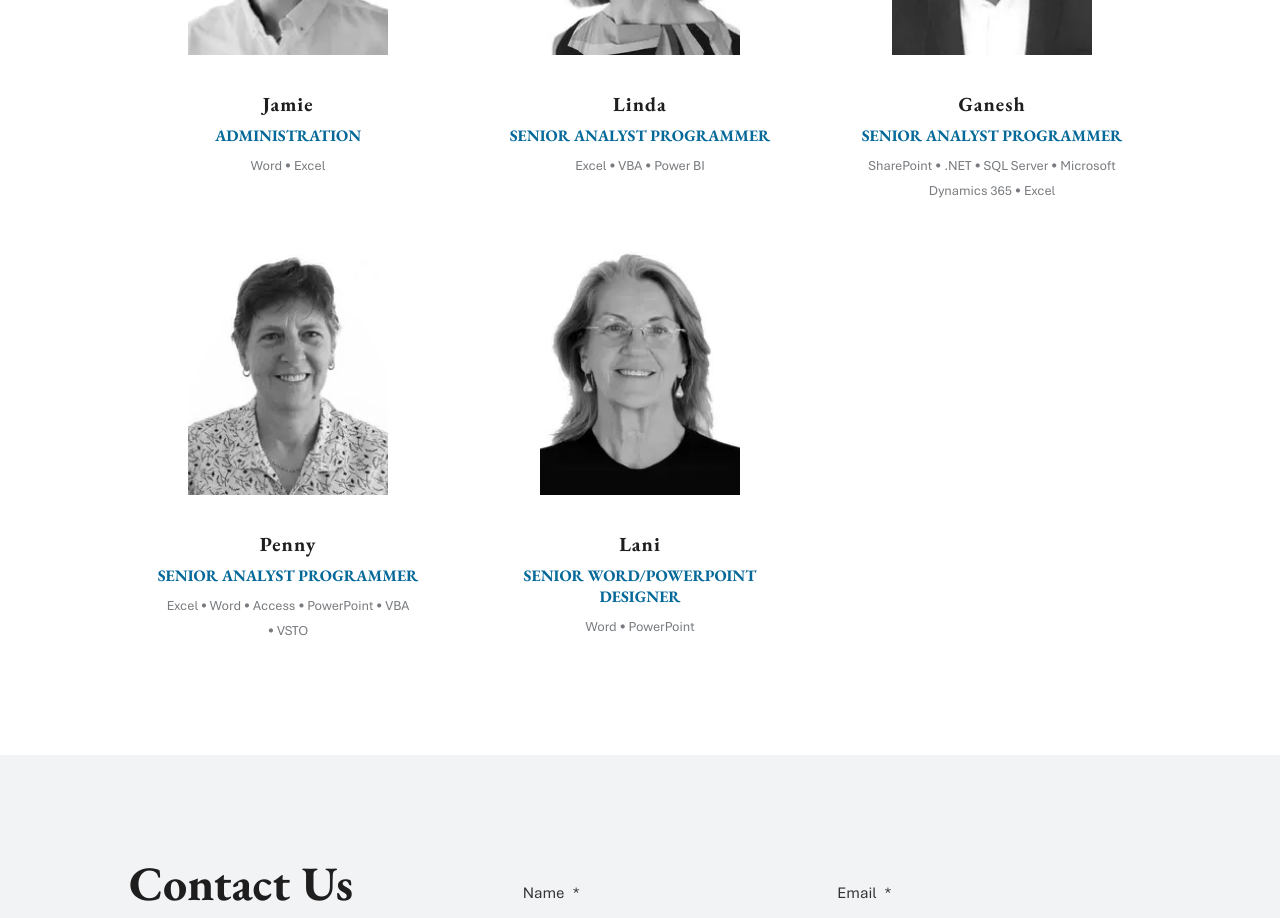
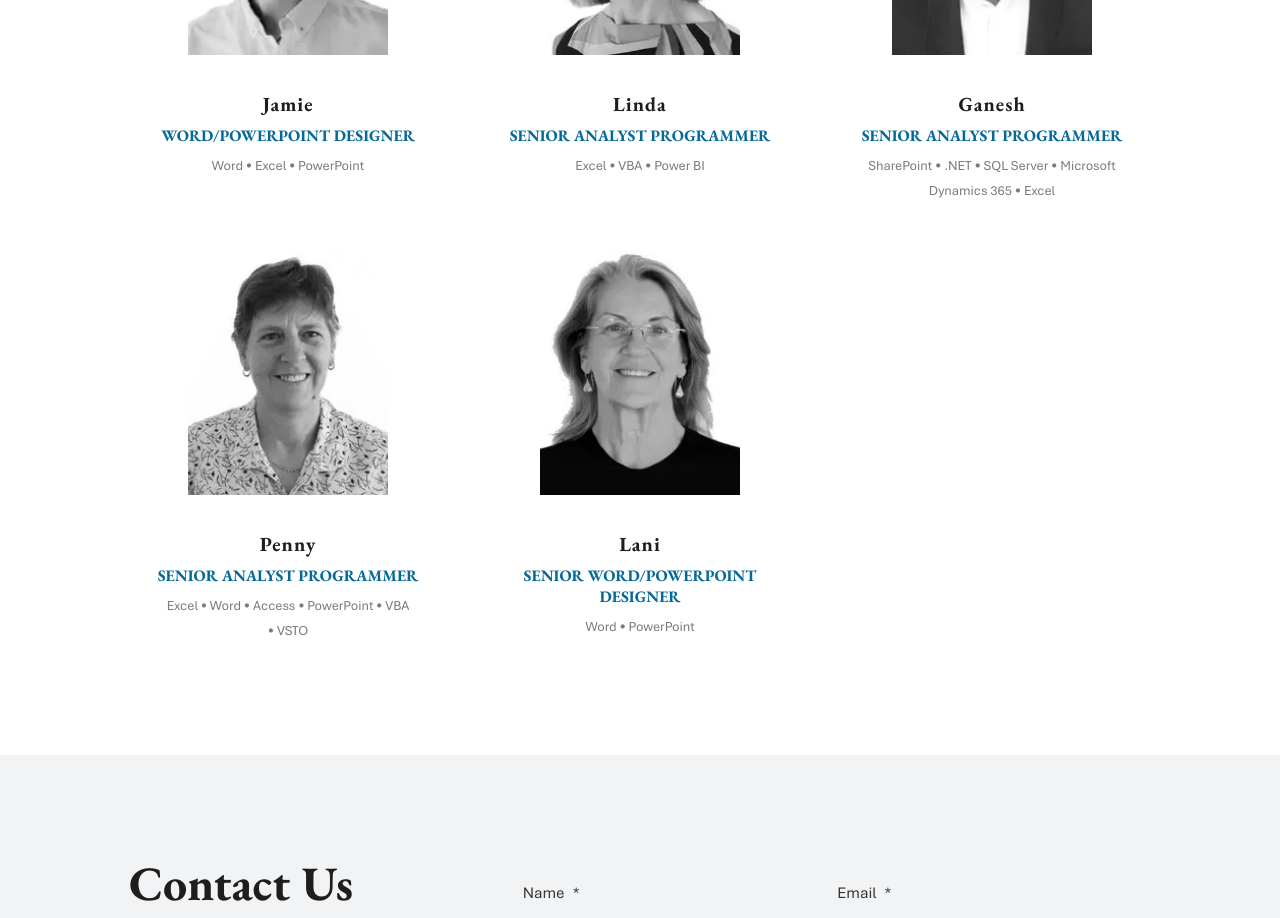
Before and after one commit to Office-Experts-Group/wordExperts, a Next.js app: page /meet-the-team in a window 1280 px wide. Shown: the part 5220-6138 px from the top of the page. Built offline with nearby package versions, Linux system fonts and the light colour scheme; no server answers.

Commit message:
changed Jamie details

```diff
--- a/meetTheTeam.js
+++ b/meetTheTeam.js
@@ -346,9 +346,9 @@ export const teamMembers = [
   },
   {
     name: "Jamie",
-    role: "ADMINISTRATION",
+    role: "WORD/POWERPOINT DESIGNER",
     location: "northernRivers",
-    skills: ["Word", "Excel"],
+    skills: ["Word", "Excel", "PowerPoint"],
     image: jamie,
   },
   {
```
